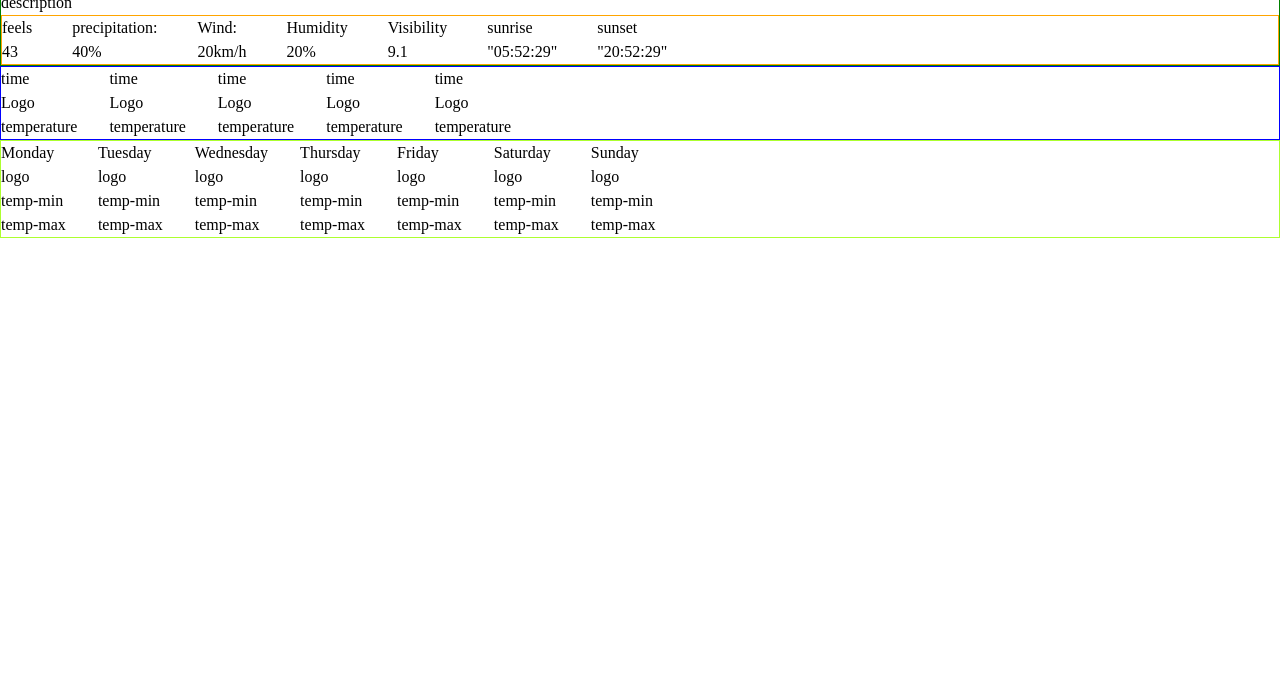
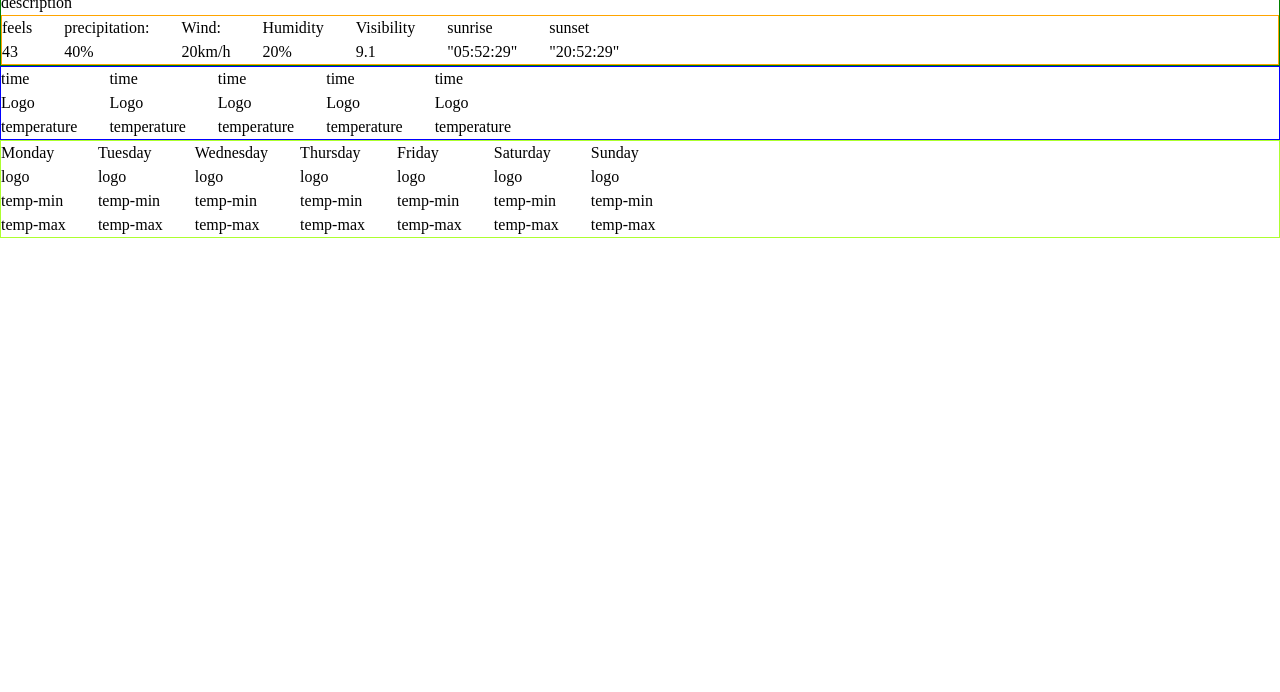
Before and after one commit to GiroFrm/weatherApp, a website built with webpack: page src/template.html in a window 1280 px wide. Shown: the part 108-800 px from the top of the page. Built offline with nearby package versions, Linux system fonts and the light colour scheme.

Commit message:
style: Style app page

```diff
--- a/src/style.css
+++ b/src/style.css
@@ -78,8 +78,7 @@ span{
     border: 1px solid orange;
     display: flex;
     flex-wrap: wrap;
-    column-gap: 2.5rem;
-
+    column-gap: 2rem;
 }
 
 .hourly-temperature-container{
```
